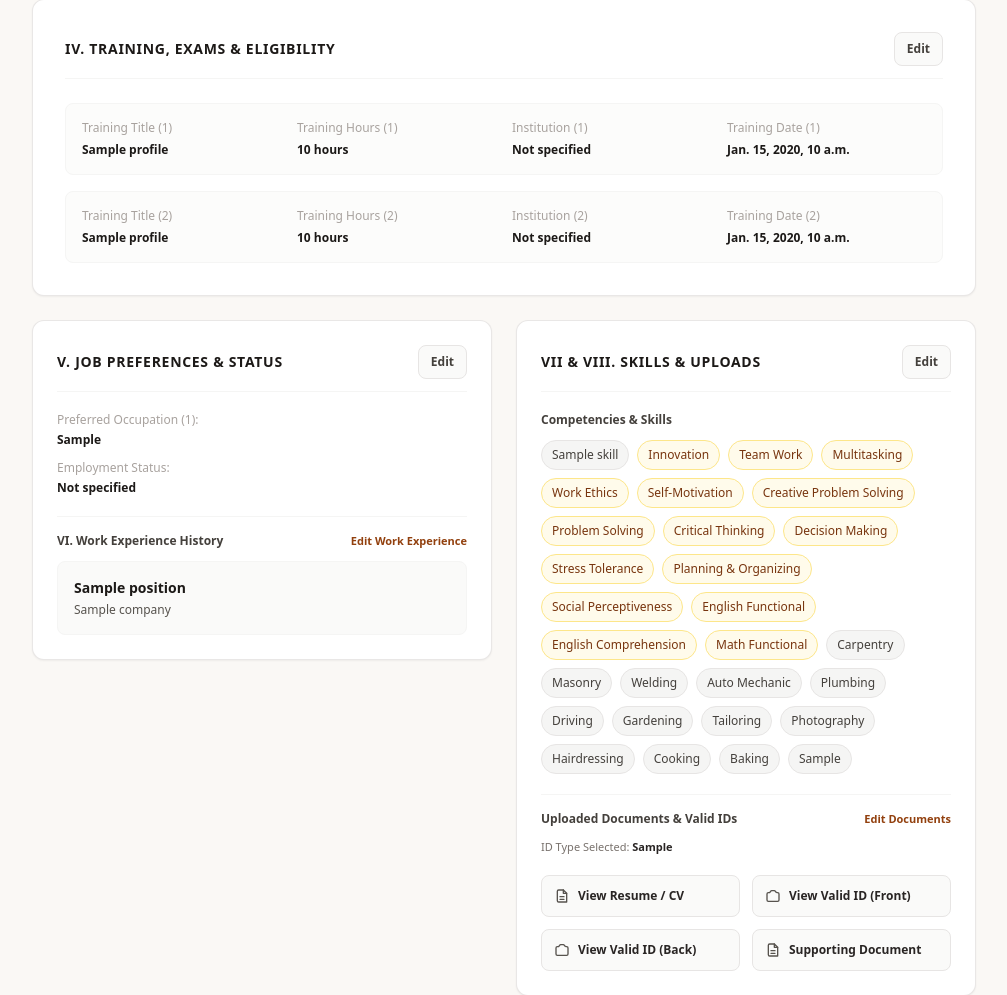
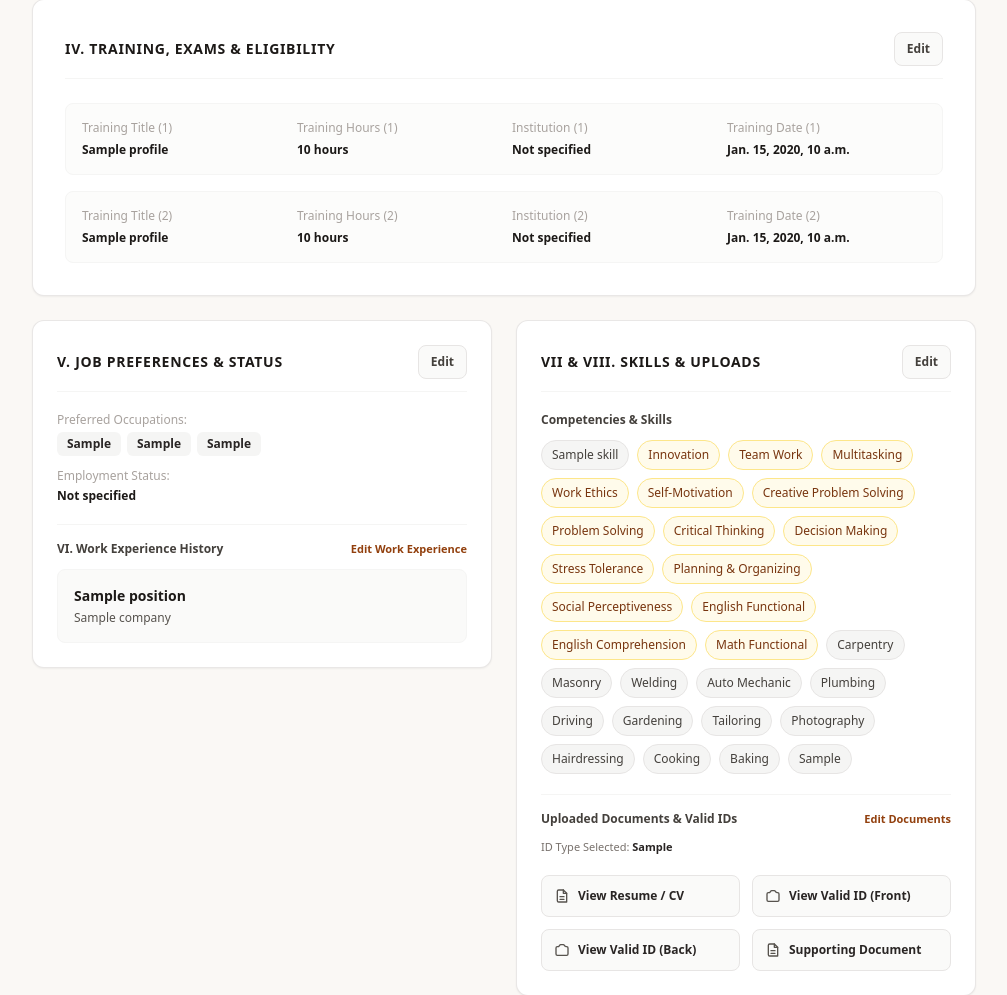
Before and after one commit to TRESTEVOYCE/CAPESONECCT, a Django app: template ApplicantSide/templates/view_profile.html in a window 1280 px wide. Shown: the part 1305-2300 px from the top of the page, without its empty margins (264-1271 px from the left). Run offline with Django 5.2, Linux system fonts and the light colour scheme; a user stored in the database is signed in; tables that the repository leaves empty hold one stand-in row (values such as "Sample post"); the template is opened without the code that fills it: most values are stand-ins (such as "Sample title", 1, 10 or a date in 2020); grey boxes marked "Sample" are stand-in pictures; form fields are guessed from the names that the template uses; some libraries are stand-ins or nearby versions.

Commit message:
updated skilss

```diff
--- a/ApplicantSide/templates/view_profile.html
+++ b/ApplicantSide/templates/view_profile.html
@@ -439,8 +439,15 @@
 
                 <div class="space-y-3">
                     <div>
-                        <span class="text-stone-400">Preferred Occupation (1):</span>
-                        <p class="font-semibold text-stone-900 mt-1 break-words">{{ profile.pref_occupation_1|default:"Not specified" }}</p>
+                        <span class="text-stone-400">Preferred Occupations:</span>
+                        <div class="flex flex-wrap gap-1.5 mt-1">
+                            {% if profile.pref_occupation_1 %}<span class="px-2.5 py-1 rounded-md bg-stone-100 text-stone-800 font-semibold">{{ profile.pref_occupation_1 }}</span>{% endif %}
+                            {% if profile.pref_occupation_2 %}<span class="px-2.5 py-1 rounded-md bg-stone-100 text-stone-800 font-semibold">{{ profile.pref_occupation_2 }}</span>{% endif %}
+                            {% if profile.pref_occupation_3 %}<span class="px-2.5 py-1 rounded-md bg-stone-100 text-stone-800 font-semibold">{{ profile.pref_occupation_3 }}</span>{% endif %}
+                            {% if not profile.pref_occupation_1 and not profile.pref_occupation_2 and not profile.pref_occupation_3 %}
+                                <p class="font-semibold text-stone-900">Not specified</p>
+                            {% endif %}
+                        </div>
                     </div>
 
                     <div>
```
Also changed, not shown: ApplicantSide/views.py (+32 -20 lines).
